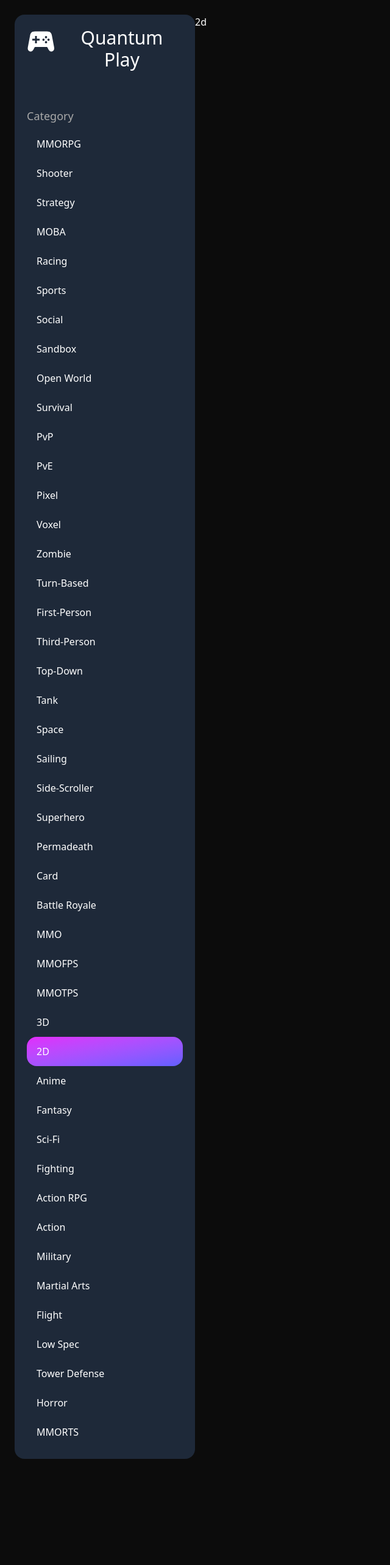
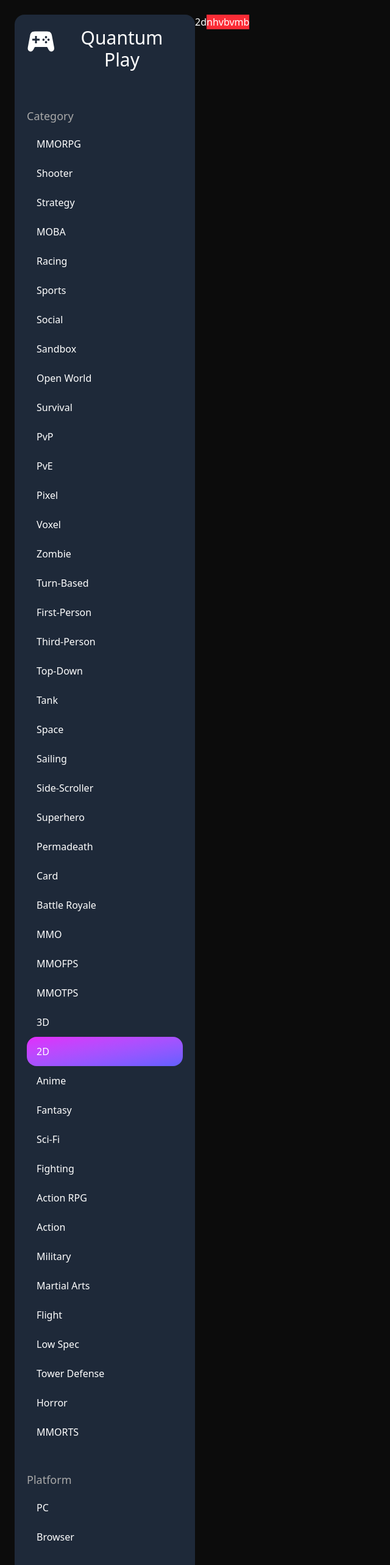
Before and after one commit to code-with-naimish/react-quantum-play, a React (Vite) app: page /category/2d in a window 1280 px wide. Shown: the top 2566 px of the page at 61% size, without its empty margins (0-640 px from the left). Before the commit the page ends 2392 px from the top, so only its background shows below. Built offline with nearby package versions, Linux system fonts and the light colour scheme; no server answers.

Commit message:
ui progress

```diff
--- a/src/App.tsx
+++ b/src/App.tsx
@@ -7,10 +7,13 @@
 // import type { GameModel } from './_models/game.model';
 // import { fetchOptions } from './_helpers/fetch-option';
 
-const navLinks = [
+const navLinks: {
+  label: string,
+  children: { label: string, path: string }[]
+}[] = [
     {
       label: "Category",
-    childern: [
+      children: [
         { label: "MMORPG", path: "/category/mmorpg" },
         { label: "Shooter", path: "/category/shooter" },
         { label: "Strategy", path: "/category/strategy" },
@@ -58,21 +61,22 @@
         { label: "MMORTS", path: "/category/mmorts" }
       ]
     },
-  // {
-  //   label: "Platform",
-  //   children: [
-  //     { label: "PC", path: "/platform/pc" },
-  //     { label: "Browser", path: "/platform/browser" }
-  //   ]
-  // },
-  // {
-  //   label: "Sort-by",
-  //   children: [
-  //     { label: "Release-Date", path: "/sort-by/release-date" },
-  //     { label: "Popularity", path: "/sort-by/popularity" },
-  //     { label: "Alphabetical", path: "/sort-by/alphabetical" }
-  //   ]
-  // }
+    {
+      label: "Platform",
+      children: [
+        { label: "PC", path: "/platform/pc" },
+        { label: "Browser", path: "/platform/browser" }
+      ]
+    },
+
+    {
+      label: "Sort-by",
+      children: [
+        { label: "Release-Date", path: "/sort-by/release-date" },
+        { label: "Popularity", path: "/sort-by/popularity" },
+        { label: "Alphabetical", path: "/sort-by/alphabetical" }
+      ]
+    }
   ]
 
 
@@ -94,7 +98,7 @@
           return <div key={i} className='p-5'>
             <span className=' mb-2 block text-lg text-gray'>{val.label}</span>
 
-            {val.childern.map((val2, i2) => {
+            {val.children.map((val2, i2) => {
               return <NavLink
                 key={i2}
                 to={{
--- a/src/components/root-navs.tsx
+++ b/src/components/root-navs.tsx
@@ -1,6 +1,8 @@
 import { Routes, Route } from "react-router";
 import Home from "../pages/home";
 import CategoryPage from "../pages/category-page";
+import PlatformPage from "../pages/platform-page";
+import SortByPage from "../pages/sortby-page";
 // import About from "../pages/about";
 
 
@@ -10,19 +12,9 @@
     <Routes>
       <Route index element={<Home />} />
       <Route path="category/:id" element={<CategoryPage />} />
-      {/* <Route path="about" element={<About />} /> */}
-      {/* <Route path="about" element={<About />} />
+      <Route path="platform/:id" element={<PlatformPage />} />
+      <Route path="sort-by/:id" element={<SortByPage />} />
 
-      <Route element={<AuthLayout />}>
-        <Route path="login" element={<Login />} />
-        <Route path="register" element={<Register />} />
-      </Route>
-
-      <Route path="concerts">
-        <Route index element={<ConcertsHome />} />
-        <Route path=":city" element={<City />} />
-        <Route path="trending" element={<Trending />} />
-      </Route> */}
     </Routes>
 
   )
--- a/src/pages/category-page.tsx
+++ b/src/pages/category-page.tsx
@@ -1,11 +1,51 @@
 
 import { useParams } from "react-router";
+import { fetchOptions } from "../_helpers/fetch-option";
+import { useEffect, useState } from "react";
+import type { GameModel } from "../_models/game.model";
+
+
 
 const CategoryPage = () => {
   const params = useParams();
+  const [loading, setLoading] = useState<boolean>(false);
+  const [items, setItems] = useState<GameModel[]>([]);
+
+
+  const getGames = async (categoryId?: string) => {
+    if (!categoryId) {
+      return
+    }
+    setLoading(true)
+    try {
+      const response = await fetch(`https://free-to-play-games-database.p.rapidapi.com/api/games?category=${categoryId}`, fetchOptions)
+      const data = await response.json()
+
+      if (data && Array.isArray(data) && data.length > 0) {
+
+        setItems(data)
+      }
+
+
+    } catch (error) {
+      console.log(error)
+    } finally {
+      setLoading(false)
+    }
+  }
+
+
+
+  useEffect(() => {
+    getGames(params?.id)
+  }, [params?.id])
+
 
   return (
-    <div>{params.id}</div>
+    <div>
+      {params.id}
+      <button onClick={() => getGames(params?.id)} className=" bg-red-500">nhvbvmb</button>
+    </div>
   )
 }
 
```
Lines whose indentation alone changed are shown as unchanged.
